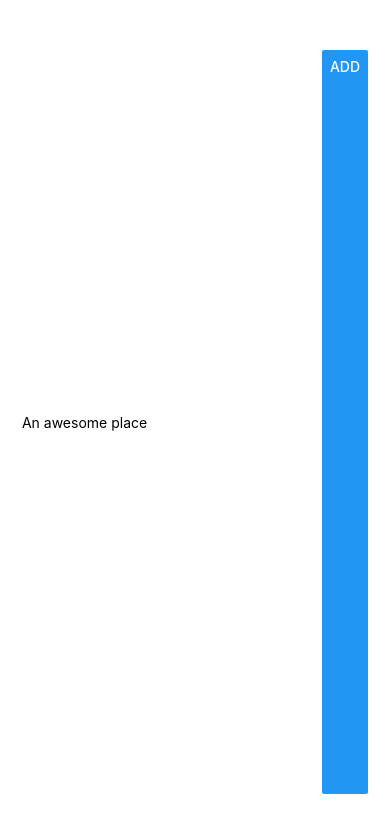
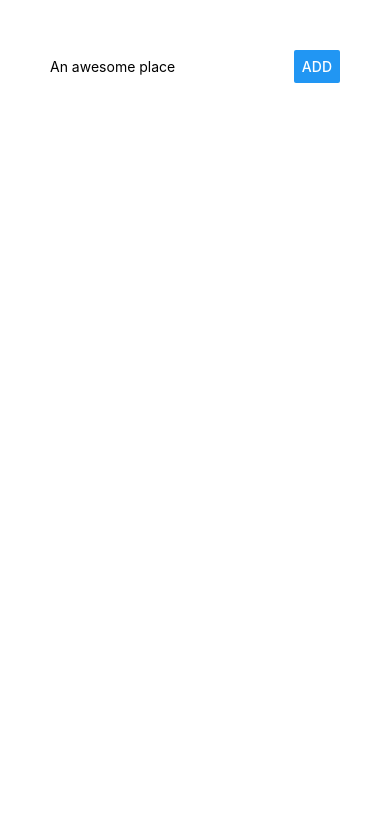
Before and after one commit to artseven/my-first-app, a React Native app: screen / in a window 390 px wide. Shown: the top 832 px of the page. Built offline with nearby package versions, Linux system fonts and the light colour scheme.

Commit message:
looks done

```diff
--- a/App.js
+++ b/App.js
@@ -17,12 +17,14 @@ export default class App extends React.Component {
       <View style={styles.container}>
         <View style={styles.inputContainer}>
           <TextInput
-          style={{width: 300}}
           placeholder="An awesome place"
           value={this.state.placeName}
           onChangeText={this.placeNameChangedHandler}
+          style={styles.placeInput}
           />
-          <Button title="Add" />
+          <Button
+           title="Add"
+           style={styles.placeButton} />
         </View>
       </View>
     );
@@ -38,8 +40,17 @@ const styles = StyleSheet.create({
     justifyContent: 'flex-start',
   },
   inputContainer: {
-    flex: 1,
+    // flex: 1,
+    width: "100%",
     flexDirection: "row",
-    justifyContent: "space-between"
+    justifyContent: "space-between",
+    alignItems: "center"
+  },
+  placeInput: {
+    width: "70%"
+  },
+  placeButton: {
+    width: "30%"
+
   }
 });
```
